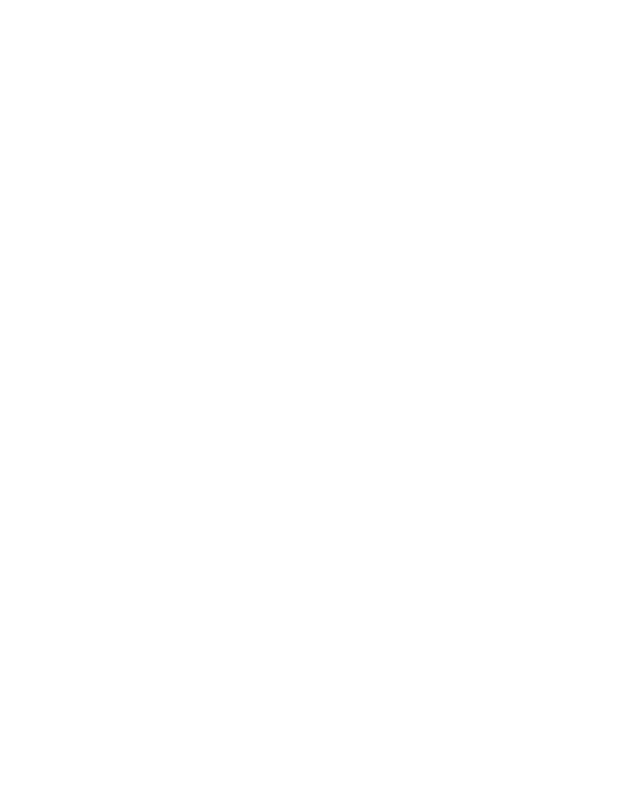
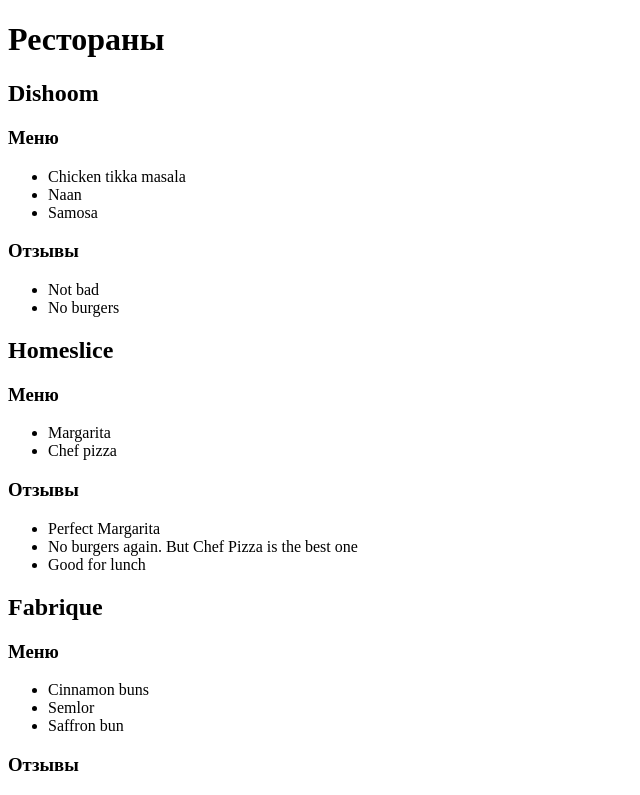
Before and after one commit to etokareva/learn-react, a React (Vite) app: page / in a window 1280 px wide. Shown: the top 795 px of the page, without its empty margins (0-640 px from the left). Built offline with nearby package versions, Linux system fonts and the light colour scheme.

Commit message:
[hw-2] Отобразила рестораны из моковых данных

```diff
--- /dev/null
+++ b/materials/mock.ts
@@ -0,0 +1,144 @@
+import type {Restaurant} from '../models/restaurant.model.ts';
+
+export const restaurants: Restaurant[] = [
+  {
+    id: "a757a0e9-03c1-4a2a-b384-8ac21dbe2fb2",
+    name: "Dishoom",
+    menu: [
+      {
+        id: "d75f762a-eadd-49be-8918-ed0daa8dd024",
+        name: "Chicken tikka masala",
+        price: 12,
+        ingredients: ["chicken", "rice"],
+      },
+      {
+        id: "c3cb8f92-a2ed-4716-92a1-b6ea813e9049",
+        name: "Naan",
+        price: 3,
+        ingredients: ["bread"],
+      },
+      {
+        id: "bd129641-c0eb-432b-84b6-8b81d2930358",
+        name: "Samosa",
+        price: 8,
+        ingredients: ["chicken", "bread"],
+      },
+    ],
+    reviews: [
+      {
+        id: "5909796d-5030-4e36-adec-68b8f9ec2d96",
+        user: "Antony",
+        text: "Not bad",
+        rating: 5,
+      },
+      {
+        id: "429dea85-11dd-4054-a31e-c60c92e17255",
+        user: "Sam",
+        text: "No burgers",
+        rating: 3,
+      },
+    ],
+  },
+  {
+    id: "bb8afbec-2fec-491f-93e9-7f13950dd80b",
+    name: "Homeslice",
+    menu: [
+      {
+        id: "25402233-0095-49ea-9939-1e67ed89ffb9",
+        name: "Margarita",
+        price: 9,
+        ingredients: ["bread", "cheese", "tomatoes"],
+      },
+      {
+        id: "90902233-0095-49ea-9939-1e67ed89ffb9",
+        name: "Chef pizza",
+        price: 10,
+        ingredients: ["bread", "cheese", "tomatoes", "chicken"],
+      },
+    ],
+    reviews: [
+      {
+        id: "53b642d7-5e86-4717-a466-0640a1dee076",
+        user: "Diana",
+        text: "Perfect Margarita",
+        rating: 5,
+      },
+      {
+        id: "c27ab88e-375c-4e98-aa94-8a180150a797",
+        user: "Sam",
+        text: "No burgers again. But Chef Pizza is the best one",
+        rating: 4,
+      },
+      {
+        id: "abc0c5e1-cd57-4f0a-99d9-00e6b4533b3a",
+        user: "Lolly",
+        text: "Good for lunch",
+        rating: 5,
+      },
+    ],
+  },
+  {
+    id: "982bfbce-c5e0-41a0-9f99-d5c20ecee49d",
+    name: "Fabrique",
+    menu: [
+      {
+        id: "08c9ffa0-d003-4310-9e15-20978743296e",
+        name: "Cinnamon buns",
+        price: 5,
+        ingredients: ["bread"],
+      },
+      {
+        id: "64a4967c-2080-4a99-9074-4655a4569a95",
+        name: "Semlor",
+        price: 2,
+        ingredients: ["bread", "cream"],
+      },
+      {
+        id: "4bc8528e-26d1-46c3-a522-8e18d10c8c84",
+        name: "Saffron bun",
+        price: 4,
+        ingredients: ["bread"],
+      },
+    ],
+    reviews: [
+      {
+        id: "53b642d7-5e86-4717-a466-0640a1dee076",
+        user: "Agata",
+        text: "Best bakery",
+        rating: 5,
+      },
+    ],
+  },
+  {
+    id: "d9241927-09e1-44f3-8986-a76346869037",
+    name: "Flat Iron",
+    menu: [
+      {
+        id: "6c02c2ce-b868-4191-b4a7-8686429f4bac",
+        name: "Flat Iron Steak",
+        price: 10,
+        ingredients: ["beef"],
+      },
+      {
+        id: "99bb6fbb-e53b-4b7e-b9c2-23b63b77385d",
+        name: "Flat Iron Burger",
+        price: 10,
+        ingredients: ["bread", "beef"],
+      },
+    ],
+    reviews: [
+      {
+        id: "5db6247b-ab1c-49db-be1f-8dd27fd38b81",
+        user: "Sam",
+        text: "Finally! This place is amazing place for breakfast, lunch, dinner and supper",
+        rating: 5,
+      },
+      {
+        id: "381b0c31-6360-43ff-80d1-581a116159d8",
+        user: "Rebeca",
+        text: "Meat here is extremely delicious",
+        rating: 5,
+      },
+    ],
+  },
+];
--- /dev/null
+++ b/models/restaurant.model.ts
@@ -0,0 +1,20 @@
+export interface MenuItem {
+    id: string;
+    name: string;
+    price: number;
+    ingredients: string[];
+}
+
+export interface Review {
+    id: string;
+    user: string;
+    text: string;
+    rating: number;
+}
+
+export interface Restaurant {
+    id: string;
+    name: string;
+    menu: MenuItem[];
+    reviews: Review[];
+}
--- a/src/main.tsx
+++ b/src/main.tsx
@@ -1,7 +1,29 @@
 import {createRoot} from 'react-dom/client';
+import {restaurants} from '../materials/mock.ts';
+
 
 const root = document.getElementById('root') as HTMLElement;
-
 const reactRoot = createRoot(root);
 
-console.log(reactRoot);
+reactRoot.render(
+    <div className='restaurants'>
+        <h1>Рестораны</h1>
+        {restaurants.map((restaurant) => (
+            <div className="restaurant">
+                <h2 className='restaurant'>{restaurant.name}</h2>
+                <h3>Меню</h3>
+                <ul>
+                    {restaurant.menu.map((item) => (
+                        <li>{item.name}</li>
+                    ))}
+                </ul>
+                <h3>Отзывы</h3>
+                <ul>
+                    {restaurant.reviews.map((review) => (
+                        <li>{review.text}</li>
+                    ))}
+                </ul>
+            </div>
+        ))}
+    </div>
+);
```
